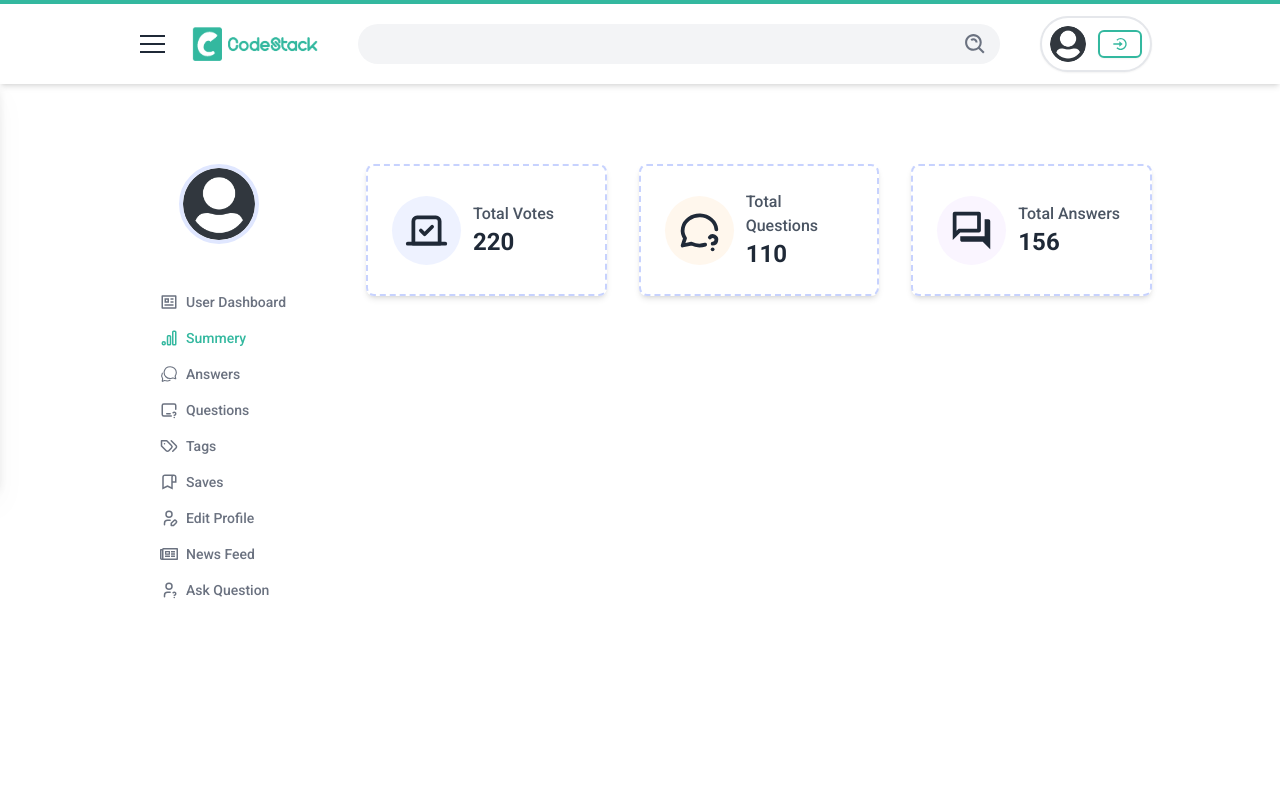
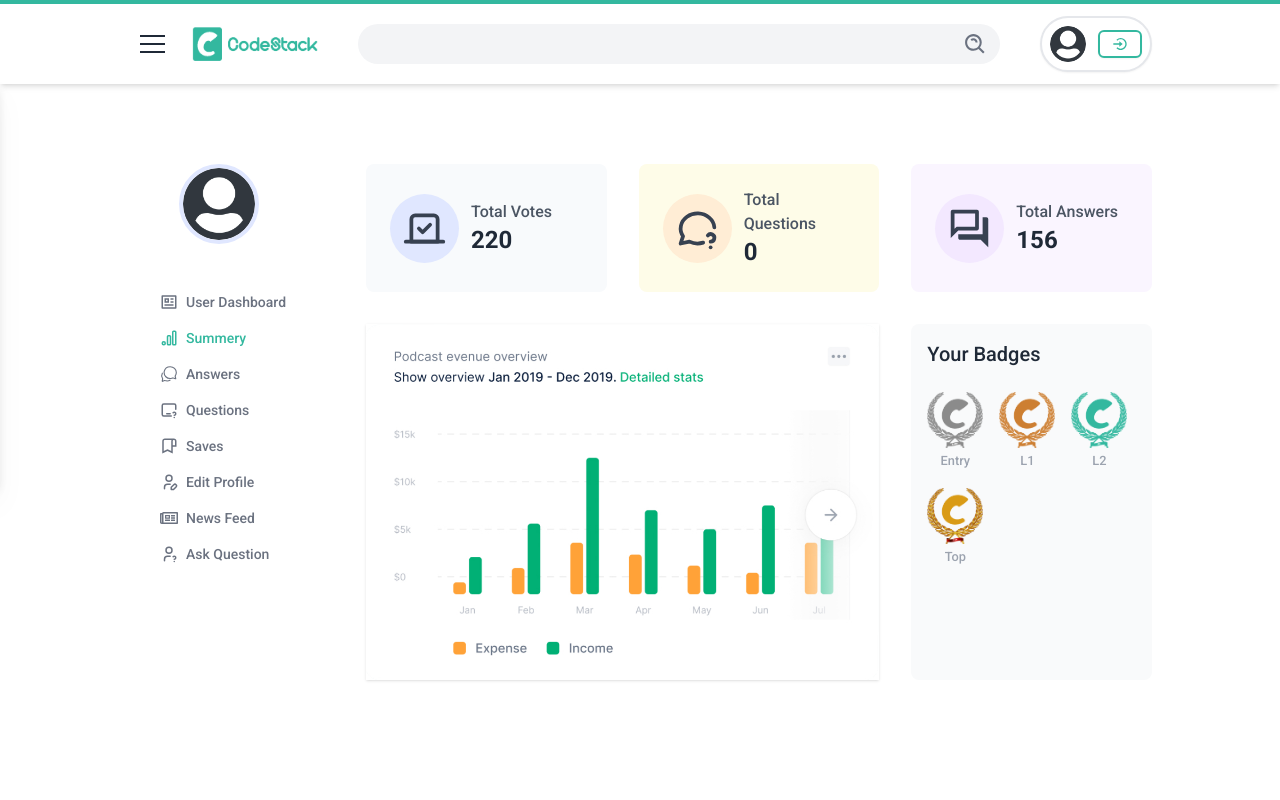
Before and after one commit to developersajeeb/code-stack-client, a React (Vite) app: page /my-profile/summery in a window 1280 px wide. Shown: the top 800 px of the page. Built offline with nearby package versions, Linux system fonts and the light colour scheme; no server answers; sample sign-in values are in the browser's storage.

Commit message:
fix the some ui and features

```diff
--- a/src/Provider/AuthProvider.tsx
+++ b/src/Provider/AuthProvider.tsx
@@ -75,7 +75,6 @@ const AuthProviders: React.FC<AuthProviderProps> = ({ children }) => {
         const unsubscribe = onAuthStateChanged(auth, currentUser => {
             setUser(currentUser);
             setLoading(false);
-            console.log('now user', currentUser);
         });
         return () => {
             return unsubscribe();
--- a/src/index.css
+++ b/src/index.css
@@ -43,3 +43,21 @@
 .transparent-button-small {
     @apply bg-white hover:bg-[#33B89F] px-3 py-1 hover:text-white font-medium rounded-md border-2 border-[#33B89F] duration-200 text-color flex items-center gap-2 shadow-sm hover:shadow-md
 }
+
+/* Custom scrollbar styling */
+::-webkit-scrollbar {
+    width: 10px; /* Adjust the width as needed */
+  }
+
+  ::-webkit-scrollbar-track {
+    background: #f1f1f1; /* Track color */
+  }
+
+  ::-webkit-scrollbar-thumb {
+    background: #33B89F; /* Thumb color */
+    border-radius: 8px; /* Rounded corners */
+  }
+
+  ::-webkit-scrollbar-thumb:hover {
+    background: #555; /* Thumb color on hover */
+  }
--- a/src/pages/EditProfile/EditProfile.tsx
+++ b/src/pages/EditProfile/EditProfile.tsx
@@ -61,7 +61,6 @@ const EditProfile = () => {
 
         const imgResponse = await response.json();
         const imgURL = imgResponse?.data?.display_url || '';
-        console.log(imgURL);
 
         const personalData = { name, imgURL, age, gender, portfolioURL, country, city, facebookURL, twitterURL, githubURL, selected, aboutMe }
         fetch(`http://localhost:5000/user/${user?.email}`, {
--- a/src/pages/Login/Login.tsx
+++ b/src/pages/Login/Login.tsx
@@ -17,7 +17,7 @@ const Login = () => {
     const location = useLocation();
     const emailRef = useRef<HTMLInputElement>(null);
     const [resetError, setResetError] = useState('');
-    const from = location.state?.from?.pathname;
+    const from = location.state?.from?.pathname || '/main/news-feed';
     const [showPassword, setShowPassword] = useState(false);
 
     const authContext = useContext(AuthContext)
--- a/src/pages/MyProfile/MyProfile.tsx
+++ b/src/pages/MyProfile/MyProfile.tsx
@@ -7,7 +7,6 @@ import { RiProfileLine } from "react-icons/ri";
 import { TbBrandGoogleAnalytics, TbDeviceIpadHorizontalQuestion, TbUserEdit, TbUserQuestion } from "react-icons/tb";
 import { IoChatbubblesOutline } from "react-icons/io5";
 import { BiBookmarkAlt } from "react-icons/bi";
-import { LuTags } from "react-icons/lu";
 import notUser from '../../assets/icons/user-not.png';
 
 const initialUserData = {
@@ -62,7 +61,6 @@ const MyProfile = () => {
                             <li><NavLink className={({ isActive }) => isActive ? 'text-color flex items-center gap-2 font-medium' : 'text-gray-500 flex items-center gap-2 font-medium'} to='/my-profile/summery'><TbBrandGoogleAnalytics size={18} /> Summery</NavLink></li>
                             <li><NavLink className={({ isActive }) => isActive ? 'text-color flex items-center gap-2 font-medium' : 'text-gray-500 flex items-center gap-2 font-medium'} to='/my-profile/'><IoChatbubblesOutline size={18} /> Answers</NavLink></li>
                             <li><NavLink className={({ isActive }) => isActive ? 'text-color flex items-center gap-2 font-medium' : 'text-gray-500 flex items-center gap-2 font-medium'} to='/my-profile/'><TbDeviceIpadHorizontalQuestion size={18} /> Questions</NavLink></li>
-                            <li><NavLink className={({ isActive }) => isActive ? 'text-color flex items-center gap-2 font-medium' : 'text-gray-500 flex items-center gap-2 font-medium'} to='/my-profile/'><LuTags size={18} /> Tags</NavLink></li>
                             <li><NavLink className={({ isActive }) => isActive ? 'text-color flex items-center gap-2 font-medium' : 'text-gray-500 flex items-center gap-2 font-medium'} to='/my-profile/'><BiBookmarkAlt size={18} /> Saves</NavLink></li>
                             <li><NavLink className={({ isActive }) => isActive ? 'text-color flex items-center gap-2 font-medium' : 'text-gray-500 flex items-center gap-2 font-medium'} to={`/my-profile/edit-profile/${user?.email}`}><TbUserEdit size={18} /> Edit Profile</NavLink></li>
                             <li><NavLink className={({ isActive }) => isActive ? 'text-color flex items-center gap-2 font-medium' : 'text-gray-500 flex items-center gap-2 font-medium'} to='/main/news-feed'><FaRegNewspaper size={18} /> News Feed</NavLink></li>
--- a/src/pages/NewsFeed/NewsFeed.tsx
+++ b/src/pages/NewsFeed/NewsFeed.tsx
@@ -28,7 +28,9 @@ const NewsFeed = () => {
     const [loading, setLoading] = useState<boolean>(false);
     const authContext = useContext(AuthContext)
     if (!authContext) {
-        return <p>Loading...</p>;
+        return <div className='h-screen flex justify-center items-center'>
+            <div className="w-12 h-12 rounded-full animate-spin border-x-8 border-solid border-[#33B89F] border-t-transparent"></div>
+        </div>;
     }
     const { user } = authContext;
 
@@ -143,7 +145,7 @@ const NewsFeed = () => {
                                     <h2 className="text-xl font-medium hover:text-[#33B89F] cursor-pointer duration-200">{question?.title}</h2>
                                 </Link>
                                 <p className="mt-2 text-gray-500 text-sm" dangerouslySetInnerHTML={{
-                                    __html: question && question?.body ? question?.body.slice(0, 120)+'...' : ""
+                                    __html: question && question?.body ? question?.body.slice(0, 120) + '...' : ""
                                 }} />
                                 <ul className="flex flex-wrap gap-3 my-3 mt-5">
                                     {
--- a/src/pages/ProfileDashboard/ProfileDashboard.tsx
+++ b/src/pages/ProfileDashboard/ProfileDashboard.tsx
@@ -1,12 +1,39 @@
 import { Link, useLoaderData } from "react-router-dom";
 import storage from '../../assets/others/pngwing.com.png'
+import { useEffect, useState } from "react";
+import { RiQuestionAnswerLine } from "react-icons/ri";
+import { MdUnfoldMore } from "react-icons/md";
 
 interface UserInfo {
     aboutMe: string;
+    email: string;
+}
+
+interface QuestionData {
+    _id: '',
+    title: '',
 }
 
 const ProfileDashboard = () => {
     const userData = useLoaderData() as UserInfo | undefined;
+    const [allQuestions, setAllQuestions] = useState<QuestionData[]>([]);
+    const [questionsToDisplay, setQuestionsToDisplay] = useState<number>(6);
+    const [hasMoreQuestions, setHasMoreQuestions] = useState<boolean>(true);
+
+    useEffect(() => {
+        fetch(`http://localhost:5000/questions/${userData?.email}`)
+            .then(res => res.json())
+            .then(data => setAllQuestions(data))
+    }, [])
+
+    const handleLoadMore = () => {
+        const nextQuestionsToDisplay = questionsToDisplay + 6;
+        setQuestionsToDisplay(nextQuestionsToDisplay);
+
+        if (nextQuestionsToDisplay >= allQuestions.length) {
+            setHasMoreQuestions(false);
+        }
+    };
 
     return (
         <main>
@@ -20,8 +47,14 @@ const ProfileDashboard = () => {
                     </span>
                 </p>
             </div>
-            <div className="border p-4 rounded-lg text-2xl font-medium bg-gray-50 mt-8 pb-20">
-                <h3>Posts</h3>
+            <div className="border p-4 rounded-lg bg-gray-50 mt-8">
+                <h3 className="text-2xl font-medium mb-2">Posts</h3>
+                <div className="h-[480px] overflow-y-auto custom-scrollbar">
+                    {allQuestions ? (
+                        allQuestions?.map(question => <Link to={`/main/news-feed/${question._id}`}>
+                            <p className="border-b flex items-center gap-2 py-2 text-lg text-gray-500 hover:text-[#33B89F] cursor-pointer duration-200 font-normal"><RiQuestionAnswerLine size={24} /> {question?.title}</p>
+                        </Link>))
+                        :
                         <div className="flex justify-center">
                             <p className="text-sm mt-4 text-gray-500 text-center">
                                 <img className="w-40 mx-auto" src={storage} alt="" />
@@ -29,6 +62,16 @@ const ProfileDashboard = () => {
                                 <p className="w-full md:w-96 mt-3">Your most helpful questions, answers and tags will appear here. Start by <Link to='/main/ask-question'><span className="ml-1 text-color-second cursor-pointer">answering a question</span></Link> or selecting tags that match topics you’re interested in.</p>
                             </p>
                         </div>
+                    }
+                    {
+                        hasMoreQuestions && (
+                            <div className="mt-6">
+                                <button className="bg-button mx-auto" onClick={handleLoadMore}>
+                                    More <MdUnfoldMore size={20} />
+                                </button>
+                            </div>
+                        )}
+                </div>
             </div>
         </main>
     );
--- a/src/pages/Register/Register.tsx
+++ b/src/pages/Register/Register.tsx
@@ -32,7 +32,6 @@ const Register = () => {
         try {
             const response = await fetch(`http://localhost:5000/check-username?username=${newUsername}`);
             const data = await response.json();
-            console.log(data);
 
             setIsUsernameValid(data.message);
         } catch (error) {
@@ -69,6 +68,7 @@ const Register = () => {
                                 const imgResponse = await response.json();
                                 if (imgResponse.success) {
                                     const imgURL = imgResponse.data.display_url;
+                                    console.log(imgURL, role);
                                     const saveUser = { name, username, email, imgURL, password, role }
                                     fetch('http://localhost:5000/users', {
                                         method: 'POST',
@@ -84,7 +84,7 @@ const Register = () => {
                                                 'You have successfully Register.',
                                                 'success'
                                             )
-                                            navigate('/');
+                                            navigate('/main/news-feed');
                                         })
                                 }
                             } catch (error) {
--- a/src/pages/Summery/Summery.tsx
+++ b/src/pages/Summery/Summery.tsx
@@ -1,31 +1,70 @@
+import { useEffect, useState, useContext } from "react";
 import { LuVote } from "react-icons/lu";
 import { MdOutlineQuestionAnswer } from "react-icons/md";
 import { TbMessageCircleQuestion } from "react-icons/tb";
+import { AuthContext } from "../../Provider/AuthProvider";
+import chart from '../../assets/others/chart.png';
+import b1 from '../../assets/badges/entry.png'
+import b2 from '../../assets/badges/l1.png'
+import b3 from '../../assets/badges/l2.png'
+import b4 from '../../assets/badges/top.png'
+
+interface QuestionData {
+    _id: '',
+    title: '',
+}
 
 const Summery = () => {
+    const [allQuestions, setAllQuestions] = useState<QuestionData[]>([]);
+    const authContext = useContext(AuthContext)
+    if (!authContext) {
+        return <p>Loading...</p>;
+    }
+    const { user } = authContext;
+
+    useEffect(() => {
+        fetch(`http://localhost:5000/questions/${user?.email}`)
+            .then(res => res.json())
+            .then(data => setAllQuestions(data))
+    }, [])
+
     return (
         <main>
             <section className="grid md:grid-cols-3 gap-8">
-                <div className="rounded-lg p-6 flex gap-3 items-center shadow-md border-2 border-dashed border-indigo-200">
-                    <span className="bg-indigo-50 p-3 rounded-full"><LuVote size={45}/></span>
+                <div className="rounded-lg p-6 flex gap-3 items-center bg-slate-50">
+                    <span className="bg-indigo-100 text-gray-700 p-3 rounded-full"><LuVote size={45} /></span>
                     <div>
                         <h5 className="font-medium text-gray-600">Total Votes</h5>
                         <p className="text-2xl font-semibold">220</p>
                     </div>
                 </div>
-                <div className=" rounded-lg p-6 flex gap-3 items-center shadow-md border-2 border-dashed border-indigo-200">
-                    <span className="bg-orange-50 p-3 rounded-full"><TbMessageCircleQuestion size={45}/></span>
+                <div className=" rounded-lg p-6 flex gap-3 items-center bg-yellow-50">
+                    <span className="bg-orange-100 text-gray-700 p-3 rounded-full"><TbMessageCircleQuestion size={45} /></span>
                     <div>
                         <h5 className="font-medium text-gray-600">Total Questions</h5>
-                        <p className="text-2xl font-semibold">110</p>
+                        <p className="text-2xl font-semibold">{allQuestions?.length}</p>
                     </div>
                 </div>
-                <div className="rounded-lg p-6 flex gap-3 items-center shadow-md border-2 border-dashed border-indigo-200">
-                    <span className="bg-purple-50 p-3 rounded-full"><MdOutlineQuestionAnswer size={45}/></span>
+                <div className="rounded-lg p-6 flex gap-3 items-center bg-purple-50">
+                    <span className="bg-purple-100 text-gray-700 p-3 rounded-full"><MdOutlineQuestionAnswer size={45} /></span>
                     <div>
                         <h5 className="font-medium text-gray-600">Total Answers</h5>
                         <p className="text-2xl font-semibold">156</p>
                     </div>
+                </div>
+            </section>
+            <section className="grid lg:grid-cols-3 mt-8 gap-8">
+                <div className="md:col-span-2">
+                    <img className="w-full shadow" src={chart} alt="" />
+                </div>
+                <div className="bg-gray-50 p-4 rounded-lg">
+                    <h3 className="text-xl font-medium mb-6">Your Badges</h3>
+                    <ul className="flex flex-wrap gap-4">
+                        <li className="text-center"><img className="w-14 h-14 object-fill" src={b1} alt="" /><small className="font-medium text-gray-400">Entry</small></li>
+                        <li className="text-center"><img className="w-14 h-14 object-fill" src={b2} alt="" /><small className="font-medium text-gray-400">L1</small></li>
+                        <li className="text-center"><img className="w-14 h-14 object-fill" src={b3} alt="" /><small className="font-medium text-gray-400">L2</small></li>
+                        <li className="text-center"><img className="w-14 h-14 object-fill" src={b4} alt="" /><small className="font-medium text-gray-400">Top</small></li>
+                    </ul>
                 </div>
             </section>
         </main>
--- a/src/routers/PrivateRoute.tsx
+++ b/src/routers/PrivateRoute.tsx
@@ -19,7 +19,7 @@ const PrivateRoute: React.FC<PrivateRouteProps> = ({ children }) => {
 
     if (loading) {
         return <div className='h-screen flex justify-center items-center'>
-            <div className="w-12 h-12 rounded-full animate-spin border-x-8 border-solid border-purple-500 border-t-transparent"></div>
+            <div className="w-12 h-12 rounded-full animate-spin border-x-8 border-solid border-[#33B89F] border-t-transparent"></div>
         </div>
     }
 
```
Also changed, not shown: src/assets/others/chart.png (added). Lines whose indentation alone changed are shown as unchanged.
